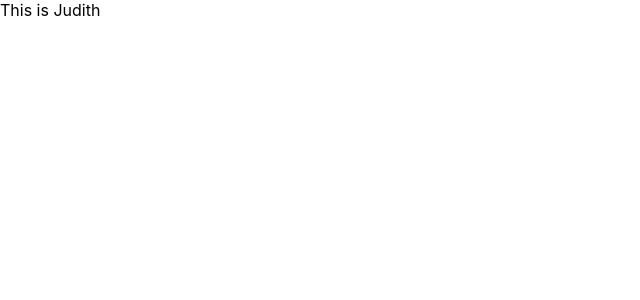
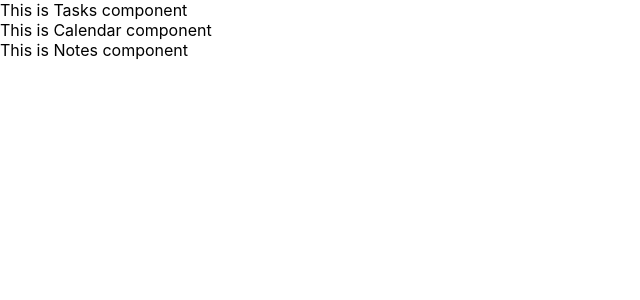
Before and after one commit to this-is-judith/weekly-planner, a React (Create React App) app: page / in a window 1280 px wide. Shown: the top 300 px of the page, without its empty margins (0-640 px from the left). Built offline with nearby package versions, Linux system fonts and the light colour scheme.

Commit message:
add placeholders for components

```diff
--- a/src/App.js
+++ b/src/App.js
@@ -1,8 +1,24 @@
+import Tasks from "./Components/Tasks";
+import Calendar from "./Components/Calendar";
+import Notes from "./Components/Notes";
+
 function App() {
   return (
-    <div>
-      This is Judith
+    <>
+    <div className="tasks-container">
+      <Tasks />
+
+
     </div>
+
+    <div className="calendar-container">
+    <Calendar />
+    </div>
+
+    <div className="notes-container">
+    <Notes />
+    </div>
+    </>
   );
 }
 
--- a/src/Components/Calendar.jsx
+++ b/src/Components/Calendar.jsx
@@ -0,0 +1,7 @@
+import React from "react";
+
+function Calendar() {
+  return <div>This is Calendar component</div>;
+}
+
+export default Calendar;
--- a/src/Components/Notes.jsx
+++ b/src/Components/Notes.jsx
@@ -0,0 +1,7 @@
+import React from "react";
+
+function Notes() {
+  return <div>This is Notes component</div>;
+}
+
+export default Notes;
--- a/src/Components/Tasks.jsx
+++ b/src/Components/Tasks.jsx
@@ -0,0 +1,7 @@
+import React from "react";
+
+function Tasks() {
+  return <div>This is Tasks component</div>;
+}
+
+export default Tasks;
```
